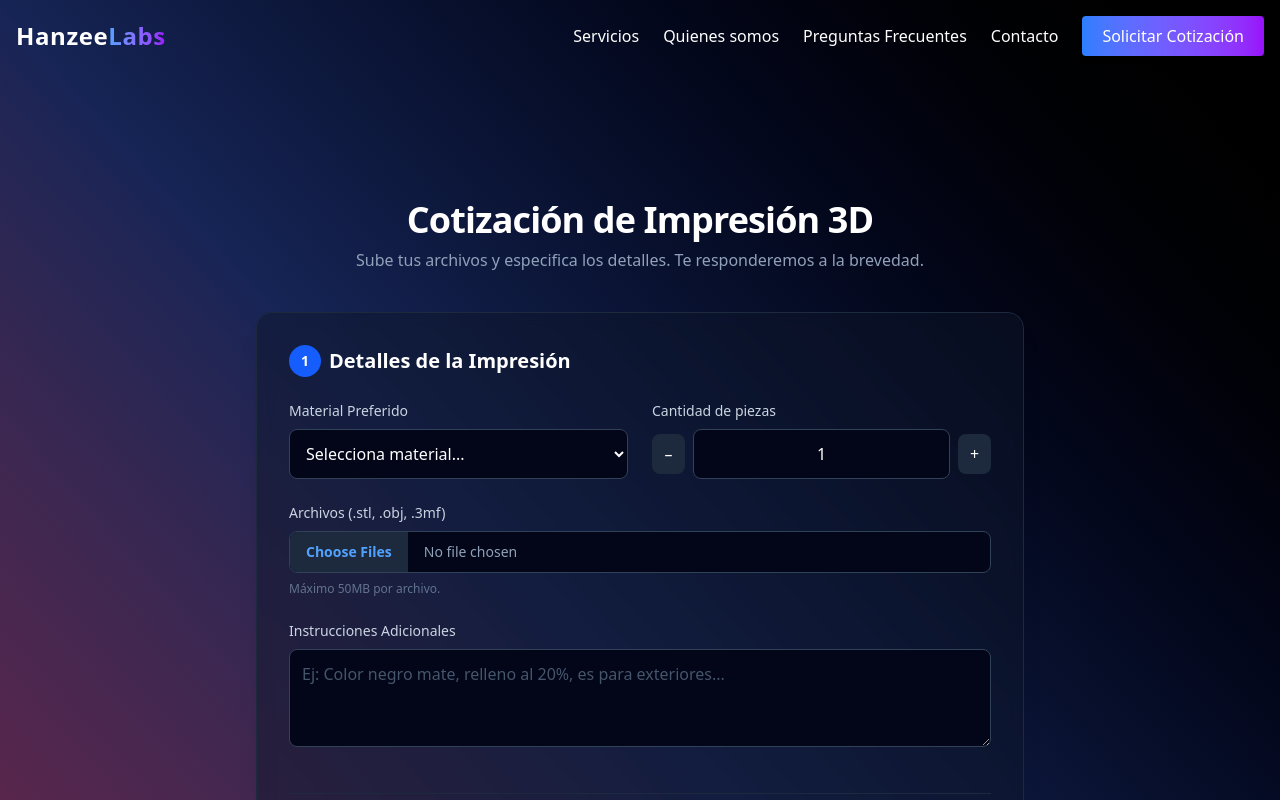
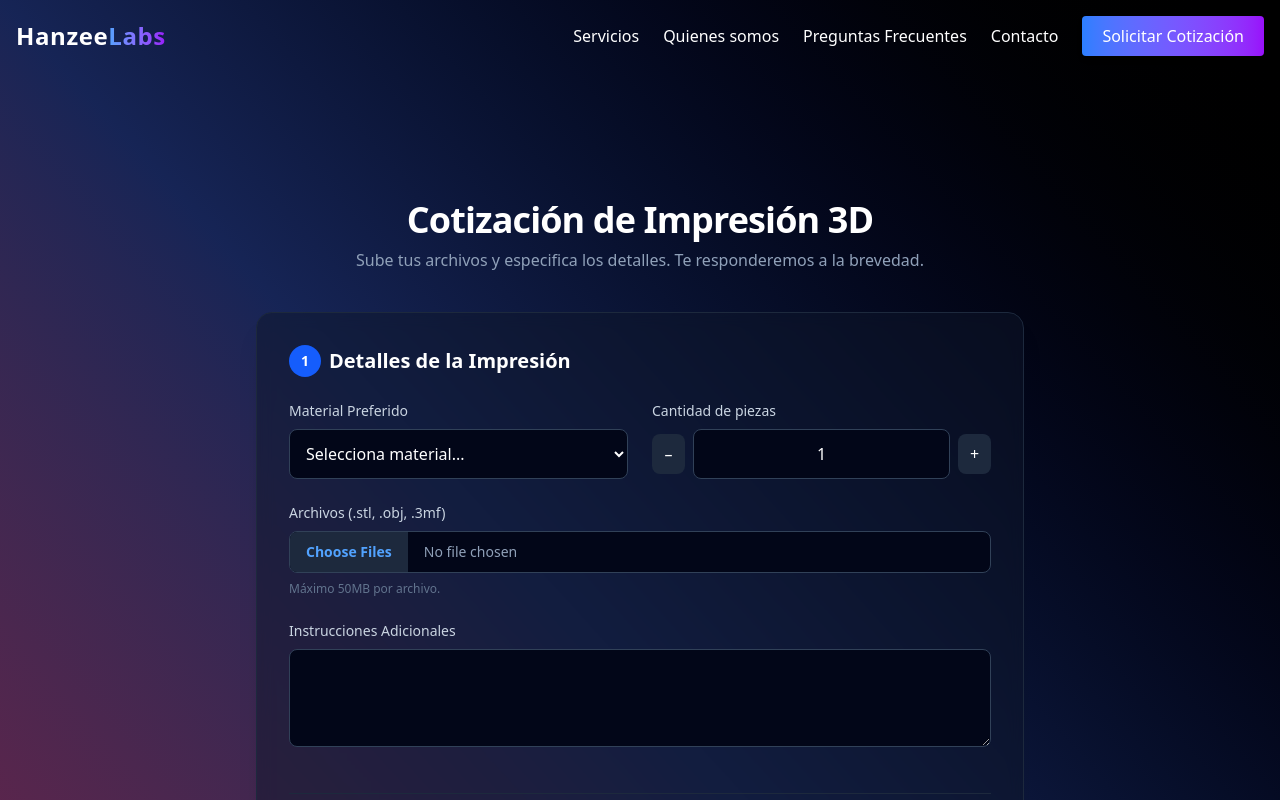
Before and after one commit to hanzeelvilla/hanzeeLabs, a React (Vite) app: page /cotizar in a window 1280 px wide. Shown: the top 800 px of the page. Built offline with nearby package versions, Linux system fonts and the light colour scheme.

Commit message:
placeholders deleted

```diff
--- a/src/estimate/Estimate.tsx
+++ b/src/estimate/Estimate.tsx
@@ -218,7 +218,6 @@ export const Estimate = () => {
                       <textarea
                         id="description"
                         rows={3}
-                        placeholder="Ej: Color negro mate, relleno al 20%, es para exteriores..."
                         value={formData.description}
                         onChange={(e) =>
                           updateData({ description: e.target.value })
```
